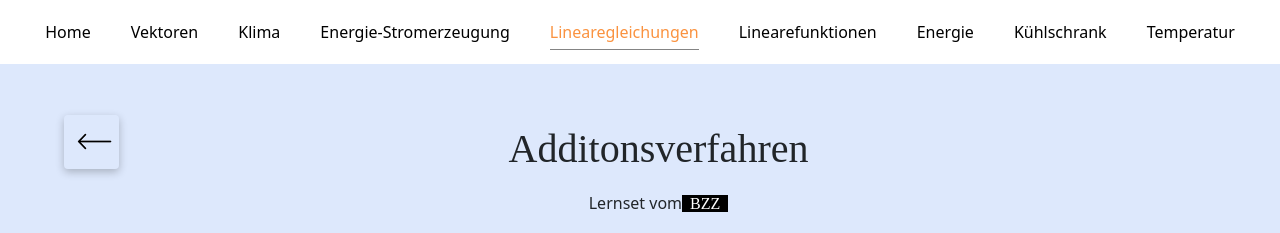
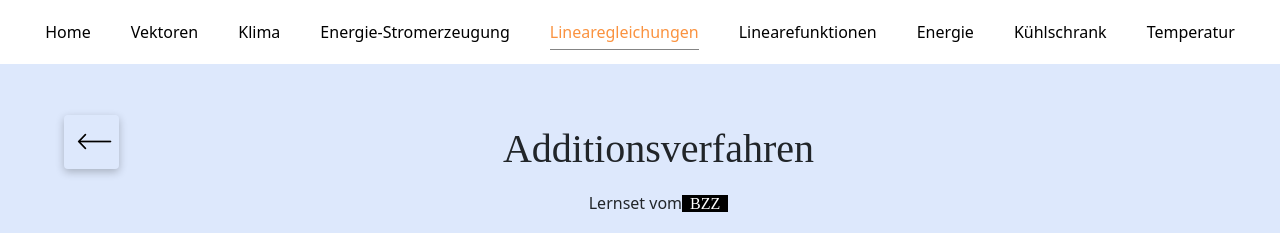
Before and after one commit to BZZ-ab20c/BZZ-ab20c.github.io, a React (Create React App) app in the folder client/: page /linearegeleichungen/AM in a window 1280 px wide. Shown: the top 233 px of the page. Built offline with nearby package versions, Linux system fonts and the light colour scheme.

Commit message:
fixed typo

```diff
--- a/client/src/pages/lineareGleichungenSubPages/am.js
+++ b/client/src/pages/lineareGleichungenSubPages/am.js
@@ -19,7 +19,7 @@ const AM = () => {
 
     return (<div>
             {/*Banner*/}
-            <LineareGleichungenBanner title={'Additonsverfahren'} backbutton={true} className="btn"/>
+            <LineareGleichungenBanner title={'Additionsverfahren'} backbutton={true} className="btn"/>
             <section className="einleitung">
                 <div className="container">
                     <div className="row">
```
